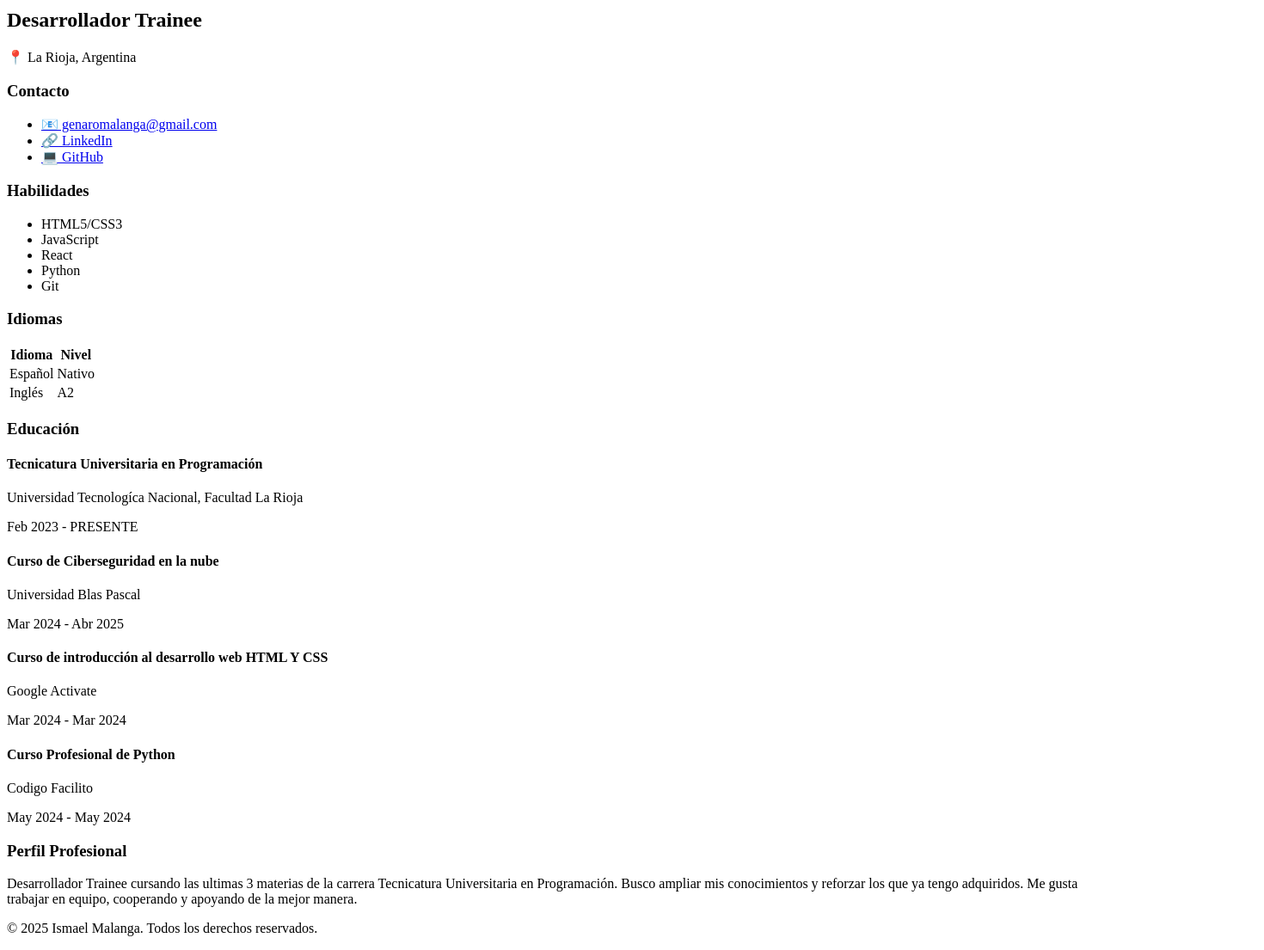
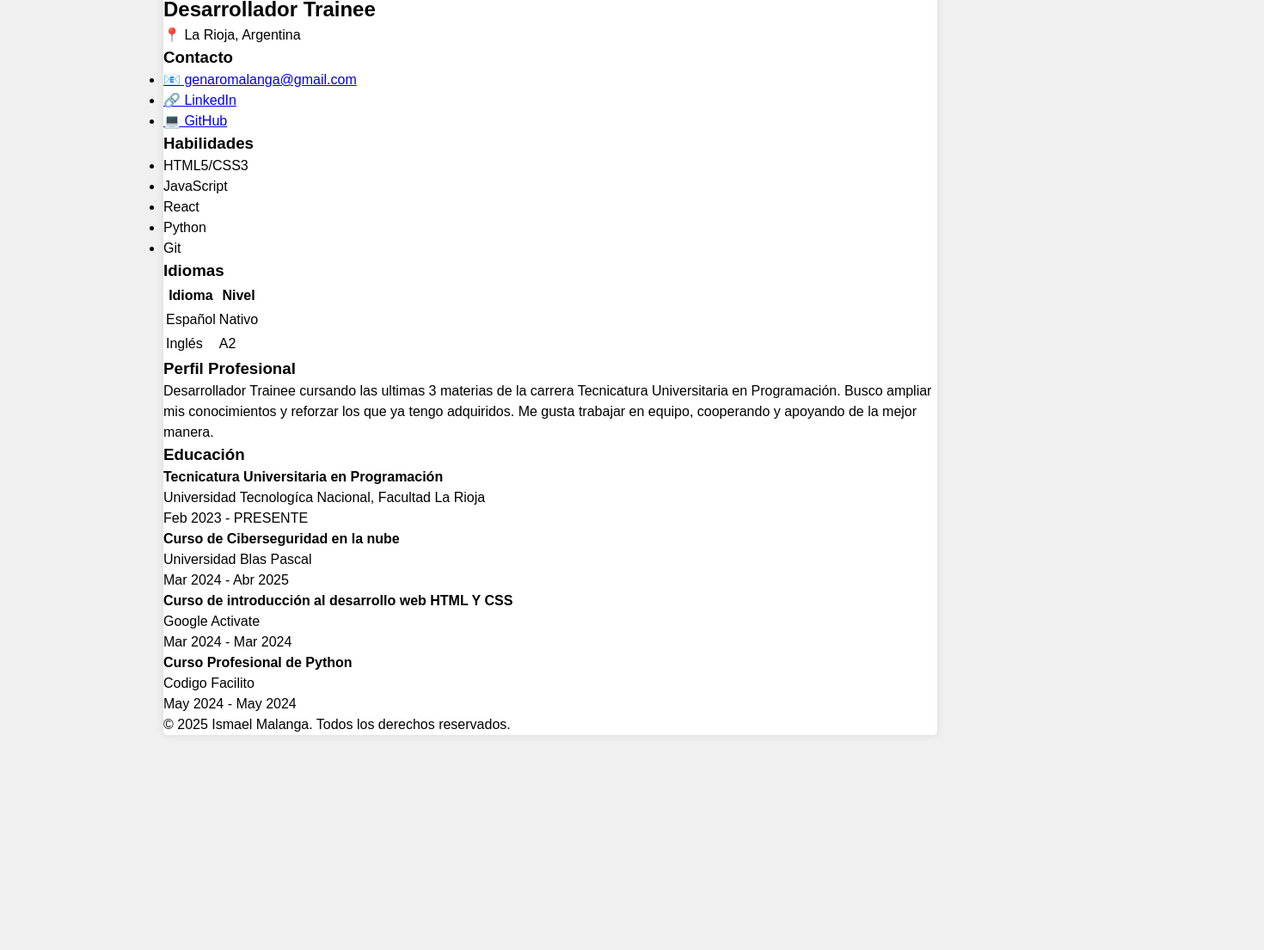
Before and after one commit to ismaelmalanga/TP1-programacion3-2025, a plain HTML site: page index.html in a window 1280 px wide. Shown: the part 832-1937 px from the top of the page at 86% size, 1470 px wide, since content can reach past the window. After the commit the page ends 1707 px from the top, so only its background shows below. Drawn offline with Linux system fonts and the light colour scheme.

Commit message:
di un ultimo retoque al html estaba mal linkeado y cambie dos cosas, ademas empece el css

```diff
--- a/index.html
+++ b/index.html
@@ -4,7 +4,7 @@
     <meta charset="UTF-8">
     <meta name="viewport" content="width=device-width, initial-scale=1.0">
     <title>Curriculum Vitae - Ismael Malanga</title>
-    <link rel="stylesheet" href="styles.css">
+    <link rel="stylesheet" href="stylecv.css">
 </head>
 <body>
     <div class="container">
@@ -68,6 +68,13 @@
                             </tr>
                         </table>
                     </article>
+                </section>
+
+                <section class="columna-derecha">
+                    <article class="perfil">
+                        <h3>Perfil Profesional</h3>
+                        <p>Desarrollador Trainee cursando las ultimas 3 materias de la carrera Tecnicatura Universitaria en Programación. Busco ampliar mis conocimientos y reforzar los que ya tengo adquiridos. Me gusta trabajar en equipo, cooperando y apoyando de la mejor manera.</p>
+                    </article>
 
                     <article class="educacion">
                         <h3>Educación</h3>
@@ -93,12 +100,6 @@
                         </div>
                     </article>
                 </section>
-                <section class="columna-derecha">
-                    <article class="perfil">
-                        <h3>Perfil Profesional</h3>
-                        <p>Desarrollador Trainee cursando las ultimas 3 materias de la carrera Tecnicatura Universitaria en Programación. Busco ampliar mis conocimientos y reforzar los que ya tengo adquiridos. Me gusta trabajar en equipo, cooperando y apoyando de la mejor manera.</p>
-                    </article>
-                </section>
             </div>
         </main>
         <footer>
--- a/stylecv.css
+++ b/stylecv.css
@@ -0,0 +1,19 @@
+body, h1, h2, h3, h4, p, ul, li, table {
+  margin: 0;
+  padding: 0;
+}
+
+body {
+  font-family: Arial, sans-serif;
+  line-height: 1.5;
+  background-color: #f0f0f0;
+  padding: 20px;
+}
+
+.container {
+  max-width: 900px;
+  margin: 0 auto;
+  background-color: white;
+  box-shadow: 0 0 10px rgba(0,0,0,0.1);
+  border-radius: 5px;
+}
```
